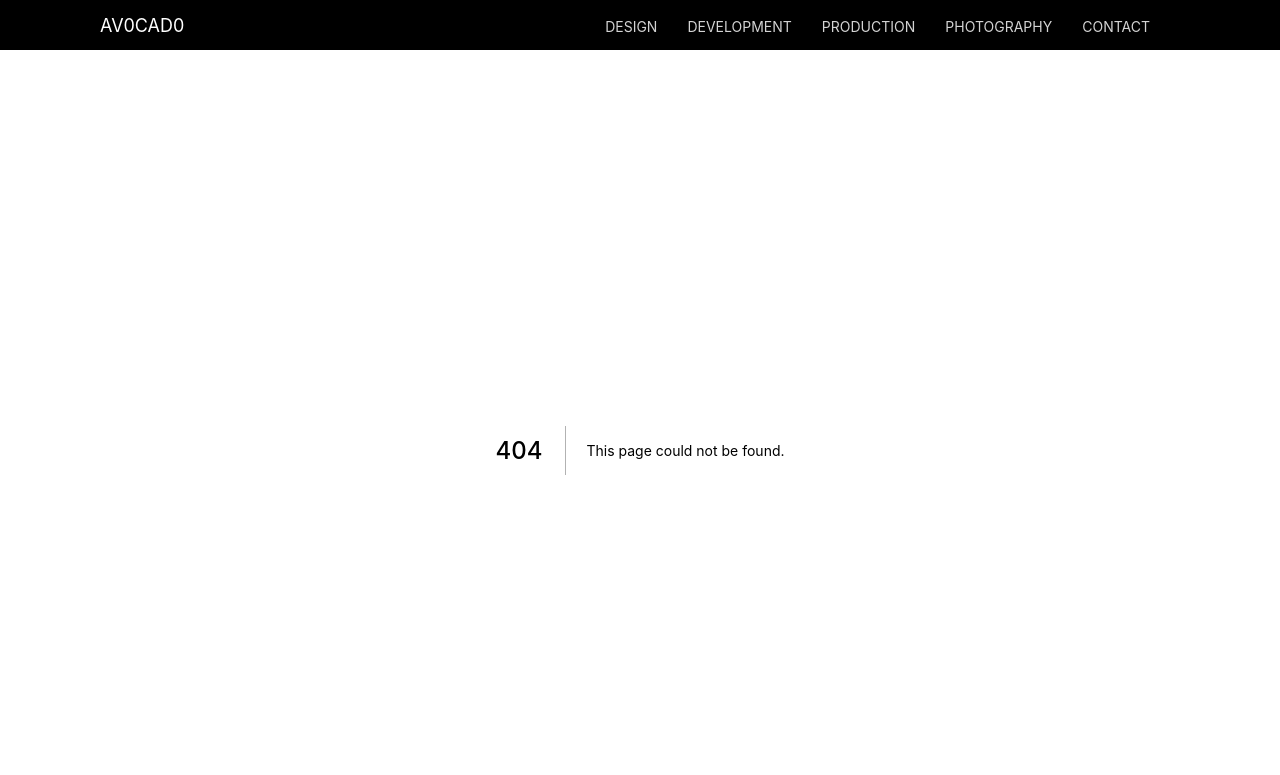
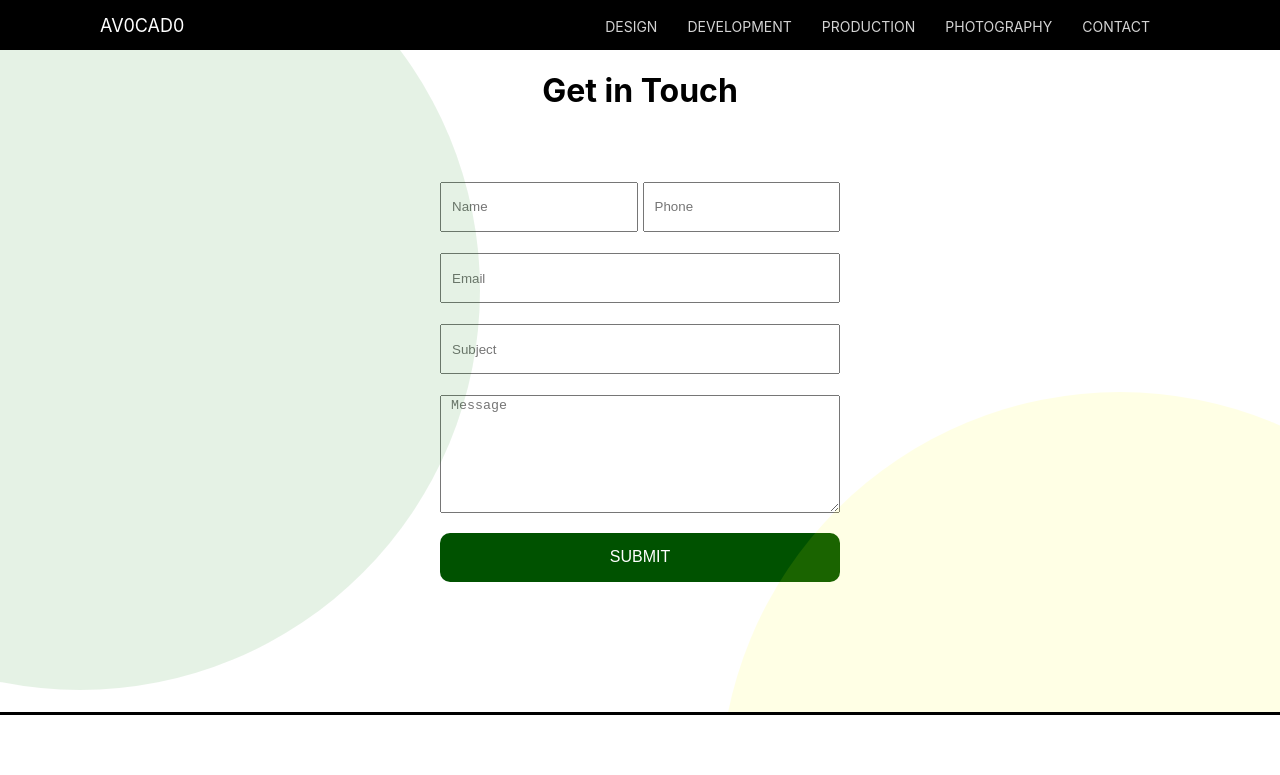
Before and after one commit to yogimeizalputra/Avocad0, a Next.js app: page /contact in a window 1280 px wide. Before the commit this address had no page. Shown: the top 775 px of the page. Built offline with nearby package versions, Linux system fonts and the light colour scheme.

Commit message:
Contact Page

```diff
--- /dev/null
+++ b/pages/contact.js
@@ -0,0 +1,27 @@
+import styles from '../styles/Contact.module.css'
+import Circle from "../components/Circle";
+
+const Contact = () => {
+    return (
+      <div className={styles.container}>
+        <Circle backgroundColor="green" left="-40vh" top="-20vh" className={styles.circle}/>
+        <Circle backgroundColor="yellow" right="-30vh" bottom="-60vh" className={styles.circle}/>
+        <h1 className={styles.title}>Get in Touch</h1>
+        <form className={styles.form}>
+          <input className={styles.inputS} type="text" placeholder="Name" />
+          <input className={styles.inputS} type="text" placeholder="Phone" />
+          <input className={styles.inputL} type="text" placeholder="Email" />
+          <input className={styles.inputL} type="text" placeholder="Subject" />
+          <textarea
+            className={styles.textArea}
+            type="text"
+            rows={6}
+            placeholder="Message"
+          />
+          <button className={styles.button}>SUBMIT</button>
+        </form>
+      </div>
+    );
+  };
+
+export default Contact
--- /dev/null
+++ b/styles/Contact.module.css
@@ -0,0 +1,44 @@
+.container {
+    display: flex;
+    flex-direction: column;
+    align-items: center;
+    justify-content: center;
+    position: relative;
+    overflow: hidden;
+    padding-bottom: 80px;
+}
+.form {
+    width: 500px;
+    height: 500px;
+    padding: 50px;
+    display: flex;
+    flex-wrap: wrap;
+}
+.inputS {
+    flex: 1;
+    height: 50px;
+    padding-left: 10px;
+}
+.inputS:first-child {
+    margin-right: 5px;
+}
+.inputL {
+    width: 100%;
+    height: 50px;
+    padding-left: 10px;
+}
+.textArea {
+    width: 100%;
+    padding-left: 10px;
+}
+.button {
+    margin-top: 20px;
+    padding: 5px 10px;
+    border: none;
+    border-radius: 10px;
+    background-color: rgb(0, 82, 0);
+    color: white;
+    width: 100%;
+    font-size: 16px;
+    cursor: pointer;
+}
```
